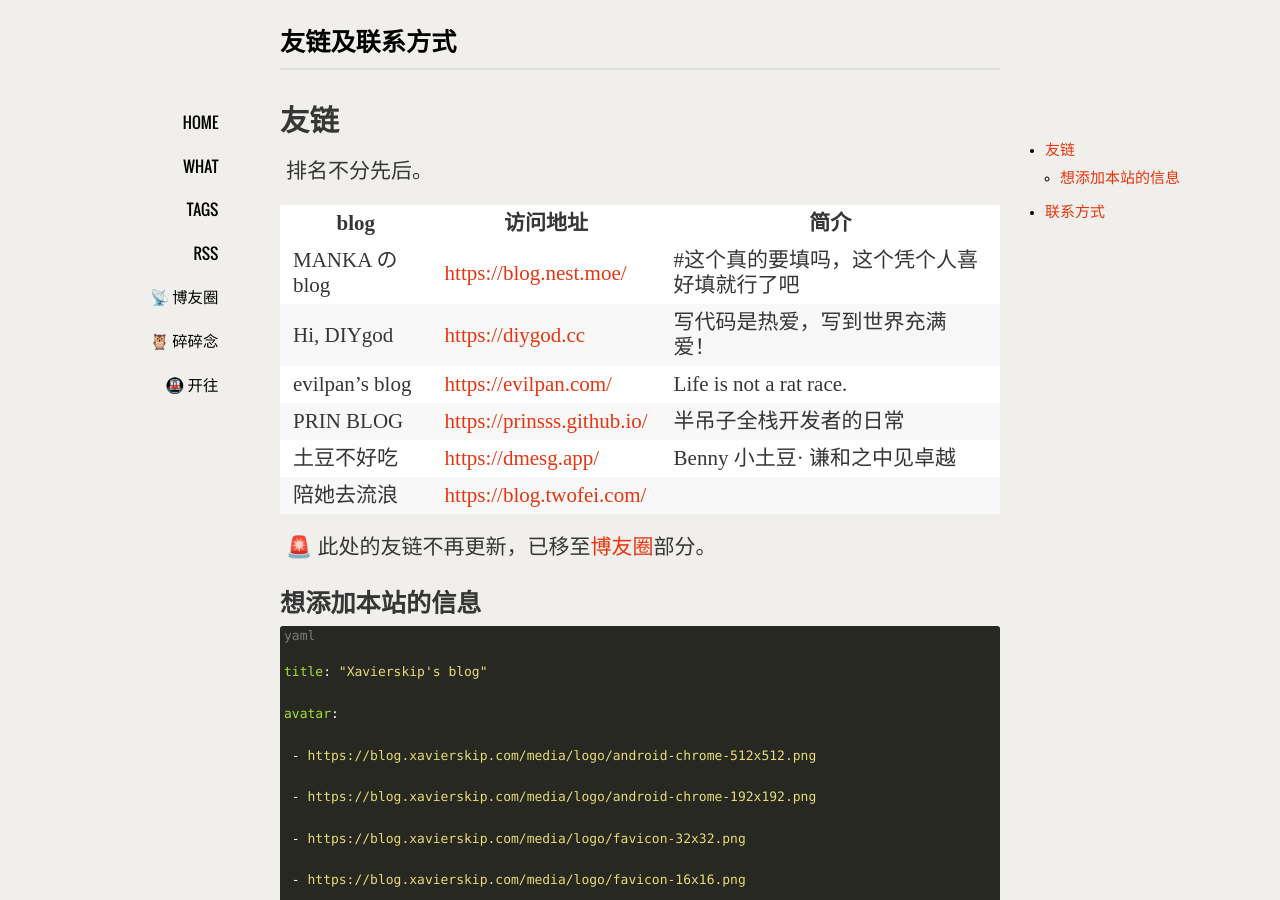
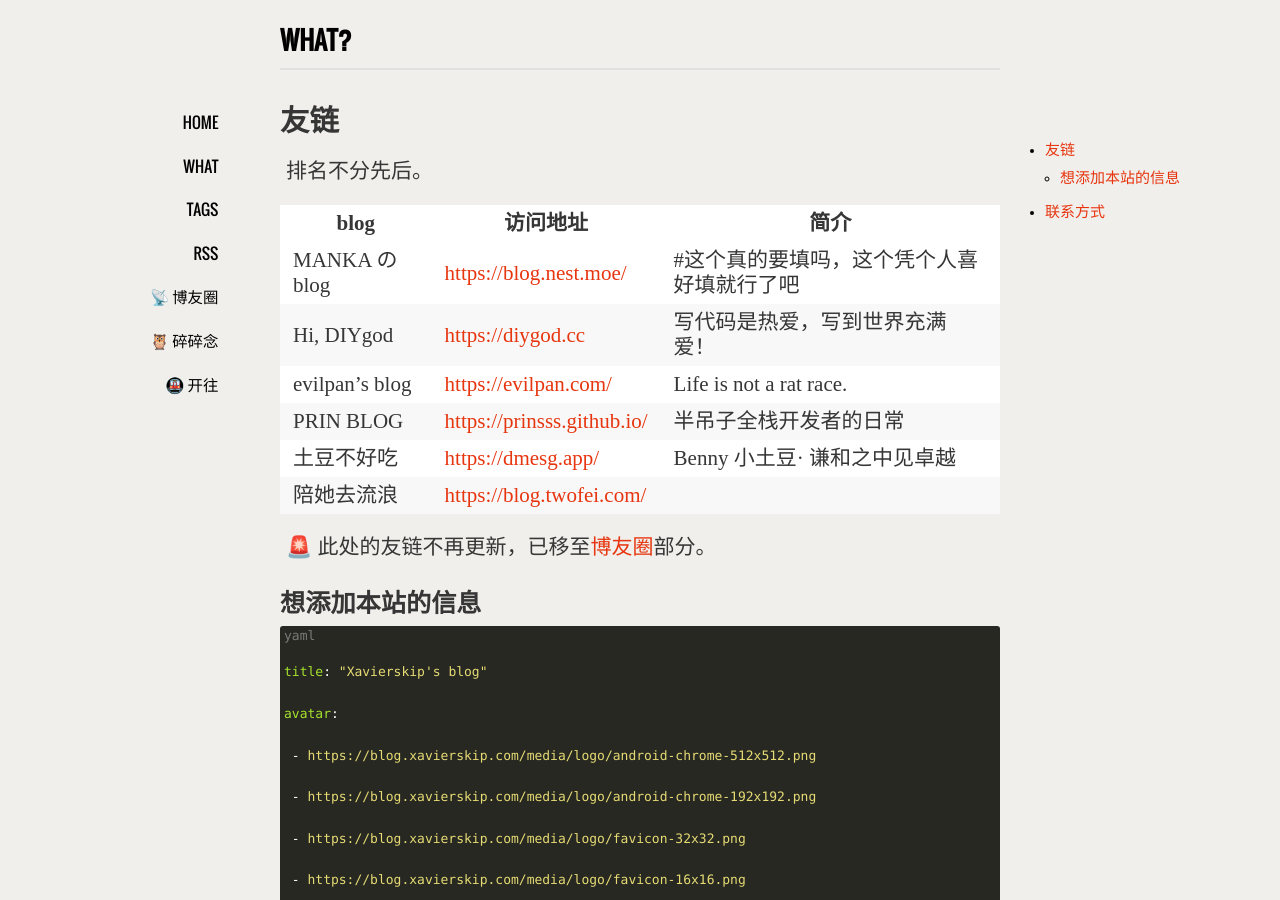
Before and after one commit to xavierskip/xavierskip.github.io, a Jekyll site: the page built from what/index.md, in a window 1280 px wide and 900 px high. Built offline with Jekyll 4.4.1, drawn with Linux system fonts in a browser that asks for light colours; comment, search, counter and statistics services are not loaded; a style sheet for code colours, icons or effects is not loaded.

Commit message:
Update index.md

```diff
--- a/what/index.md
+++ b/what/index.md
@@ -1,6 +1,6 @@
 ---
 layout: about
-title: 友链及联系方式
+title: WHAT?
 comments: yes
 ---
 
```
